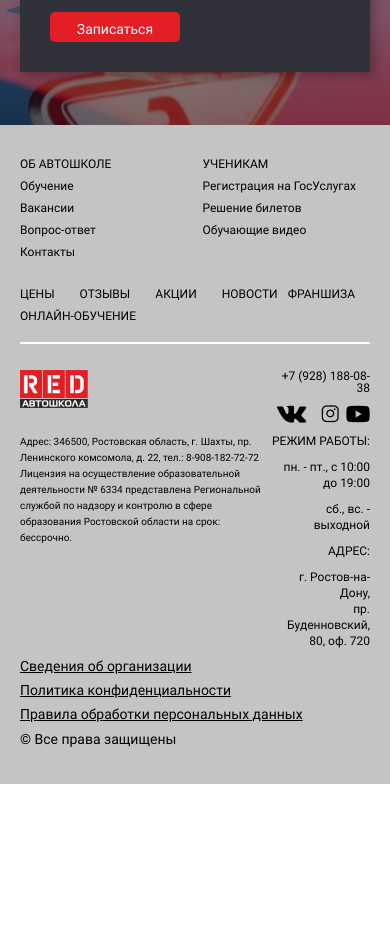
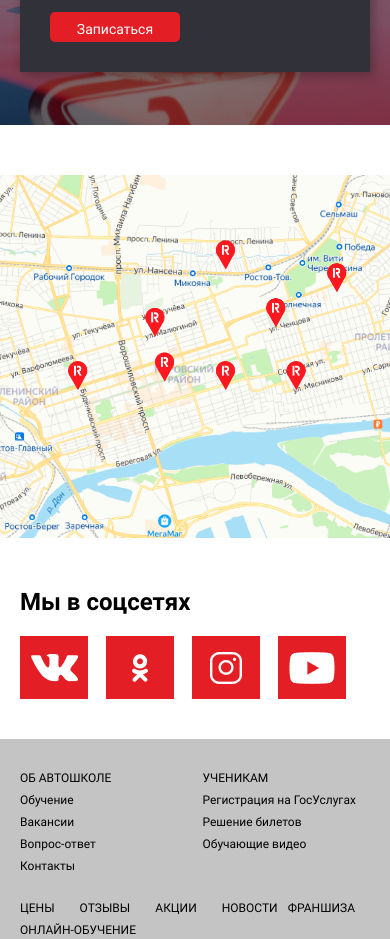
Before and after one commit to Oldwarrr/RedSchool, a plain HTML site: page index.html in a window 390 px wide. Shown: the part 5289-6228 px from the top of the page. Before the commit the page ends 6073 px from the top, so only its background shows below. Drawn offline with Linux system fonts and the light colour scheme.

Commit message:
map + social

```diff
--- a/css/style.css
+++ b/css/style.css
@@ -1573,3 +1573,114 @@ h3{
         line-height: 16px;
     }
 }
+
+
+/*Map*/
+.map{
+    padding: 70px 0 80px;
+}
+.map img{
+    object-fit: cover;
+    width: 100%;
+    height: auto;
+}
+.map-2,.map-3{
+    display: none;
+}
+@media (max-width: 768px) {
+    .map{
+        padding: 50px 0;
+    }
+    .map-1{
+        display: none;
+    }
+    .map-2{
+        display: block;
+    }
+}
+@media (max-width: 375px) {
+    .map{
+        padding: 40px 0;
+    }
+    .map-2{
+        display: none;
+    }
+    .map-3{
+        display: block;
+    }
+}
+
+/*Social*/
+
+.social{
+    padding-bottom: 40px;
+}
+.social h3{
+    margin: 0 34px 0 0;
+}
+.social .container{
+    display: flex;
+    align-items: center;
+
+}
+.social__flex{
+    display: flex;
+    align-items: center;
+}
+.social__item{
+    width: 78px;
+    height: 72px;
+    background-color: #E31E24;
+    margin-right: 18px;
+}
+
+.social__item.vk{
+    background-image: url("../img/home page/social/vk.png");
+}
+.social__item.classmates{
+    background-image: url("../img/home page/social/classmates.png");
+}
+.social__item.inst{
+    background-image: url("../img/home page/social/inst.png");
+}
+.social__item.youtube{
+    background-image: url("../img/home page/social/youtube.png");
+}
+.social__item.vk,.social__item.classmates,.social__item.inst,.social__item.youtube {
+    background-position: center;
+}
+
+@media (max-width: 748px) {
+    .social h3{
+        font-size: 36px;
+        line-height: 42px;
+    }
+    .social .container{
+        display: block;
+    }
+    .social__flex{
+        margin-top: 20px;
+    }
+    .social__item{
+        width: 78px;
+        height: 72px;
+    }
+}
+@media (max-width: 510px) {
+    .social h3{
+        font-size: 24px;
+        line-height: 28px;
+    }
+    .social__item{
+        width: 68px;
+        height: 63px;
+    }
+}
+@media (max-width: 375px) {
+    .social__item{
+        margin-right: 0;
+    }
+    .social__flex{
+        justify-content: space-between;
+    }
+}
--- a/index.html
+++ b/index.html
@@ -244,12 +244,11 @@
             <h2>Видеорепортаж об автошколе по каналу «РОССИЯ 1»</h2>
             <div class="reportage__flex">
                 <div class="reportage__info">Нужно придумать короткий текст для пояснения.</div>
-<!--                <div class="reportage__video"></div>-->
                 <img class="reportage__video" src="img/home%20page/reportage/screenshot-reportage-2.jpg" alt="">
             </div>
         </div>
     </div>
-   <div class="students">
+    <div class="students">
        <div class="container">
            <h2>Ученики делятся своими успехами</h2>
            <div class="students__grid">
@@ -290,7 +289,6 @@
 
        </div>
    </div>
-
     <div class="sign-up">
         <form action="post" class="questions__form">
             <div class="sign-up__title">Начни учиться за 1000 рублей</div>
@@ -309,7 +307,23 @@
             <a href="#" class="btn">Записаться</a>
         </form>
     </div>
+    <div class="map">
+        <img class="map-1" src="img/home%20page/map/map-1.png" alt="">
+        <img class="map-2" src="img/home%20page/map/map-2.png" alt="">
+        <img class="map-3" src="img/home%20page/map/map-3.png" alt="">
 
+    </div>
+    <div class="social">
+        <div class="container">
+            <h3>Мы в соцсетях</h3>
+            <div class="social__flex">
+                <a href="#" class="social__item vk"></a>
+                <a href="#" class="social__item classmates"></a>
+                <a href="#" class="social__item inst"></a>
+                <a href="#" class="social__item youtube"></a>
+            </div>
+        </div>
+    </div>
 </main><footer>
             <div class="container">
                 <div class="footer__top">
```
Also changed, not shown: general.html (+17 -3 lines), img/home page/map/map-1.png (added), img/home page/map/map-2.png (added), img/home page/map/map-3.png (added), img/home page/map/map.png (deleted), img/home page/social/classmates.png (renamed from img/home page/social/odnoklassniki.png).
